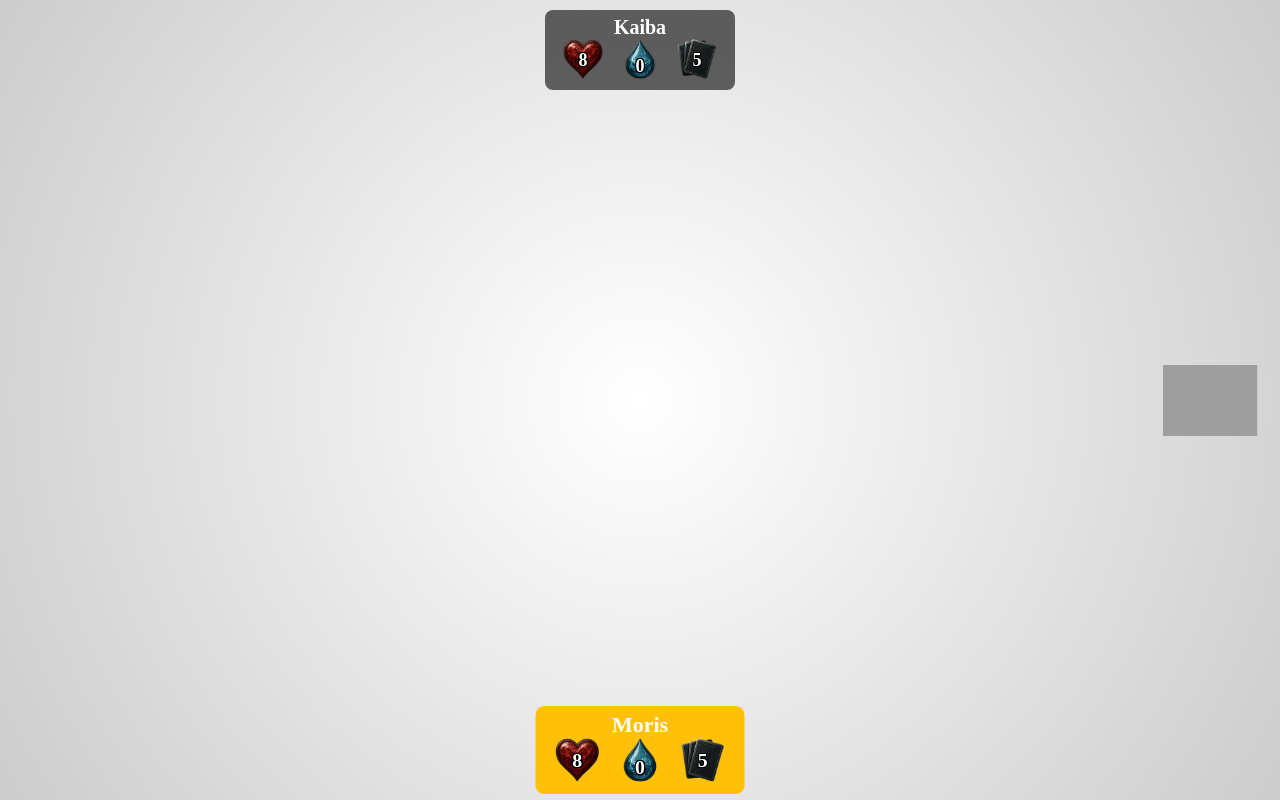
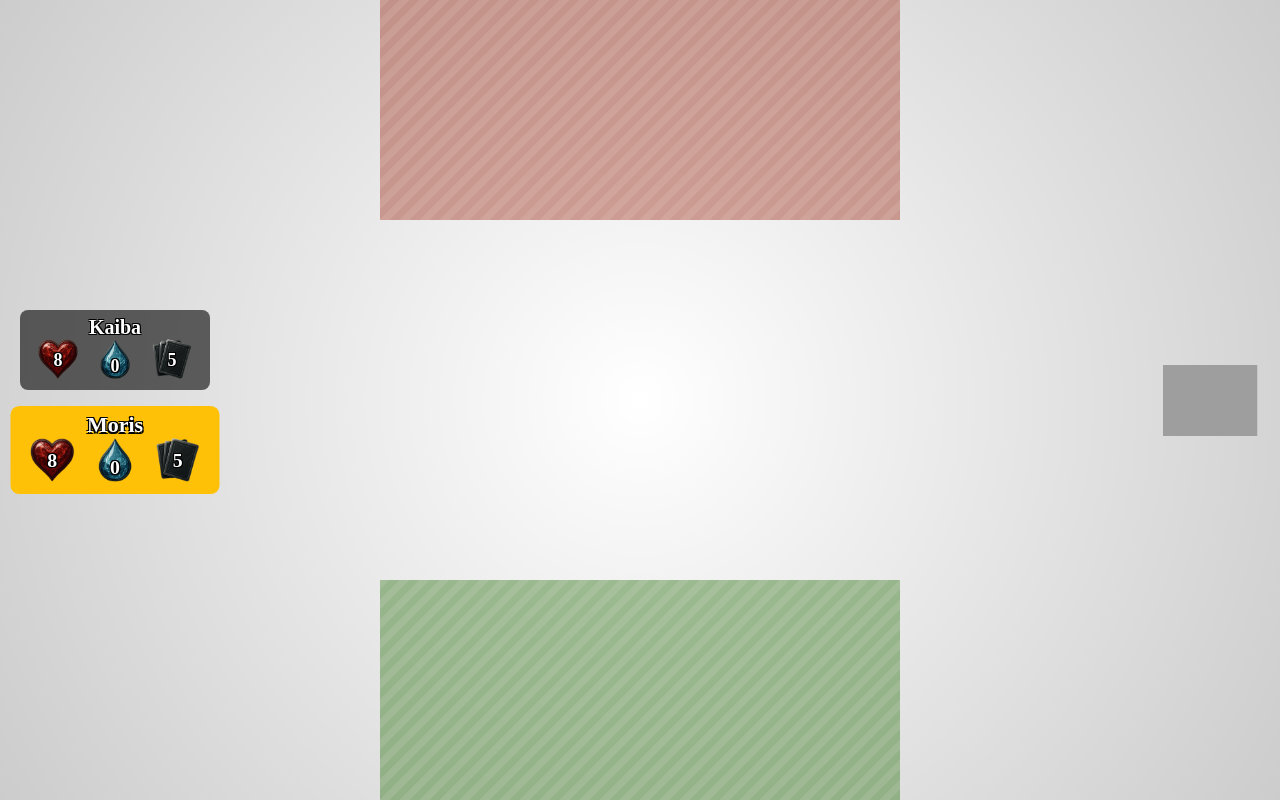
Before and after one commit to hkcmoris/devground-ccg, a website built with webpack: page public/index.html in a window 1280 px wide. Built offline with nearby package versions, Linux system fonts and the light colour scheme; grey boxes are pictures that could not be loaded.

Commit message:
feat: Update UI layout and styles for player and opponent card zones
- Added card zones for player and opponent in index.html.
- Modified player label positioning and added text shadow for better visibility in style.css.
- Introduced styles for card zones, including background gradients and layout adjustments.
- Updated updateTurnUI.ts to ensure proper functionality with new UI elements.

```diff
--- a/public/index.html
+++ b/public/index.html
@@ -10,6 +10,8 @@
 
 <body>
     <div id="ui">
+        <div id="opponent-hand" class="card-zone top"></div>
+        <div id="player-hand" class="card-zone bottom"></div>
         <div id="opponent-info" class="player-label top">Opponent</div>
         <div id="player-info" class="player-label bottom">You</div>
         <button id="btn-end-turn" class="game-button"></button>
--- a/public/style.css
+++ b/public/style.css
@@ -46,8 +46,7 @@ body {
 /* Player label */
 .player-label {
     position: absolute;
-    left: 50%;
-    transform: translateX(-50%);
+    left: 20px;
     padding: 6px 12px;
     background-color: rgba(0, 0, 0, 0.6);
     color: white;
@@ -56,6 +55,11 @@ body {
     font-weight: bold;
     z-index: 999;
     transition: background-color 0.3s, transform 0.2s;
+    text-shadow:
+        -1px -1px 0 #000,
+        1px -1px 0 #000,
+        -1px  1px 0 #000,
+        1px  1px 0 #000;
 
     h2 {
         margin: 0;
@@ -121,14 +125,42 @@ body {
 }
 
 .player-label.bottom {
-    bottom: 10px;
+    margin-top: 10px;
+    top: 50%;
 }
 
 .player-label.top {
-    top: 10px;
+    margin-bottom: 10px;
+    bottom: 50%;
 }
 
 .player-label.active {
     background-color: #ffc107; /* yellow highlight */
-    transform: translateX(-50%) scale(1.1);
+    transform: scale(1.1);
 }
+
+/* Card zones */
+.card-zone {
+    width: 500px;
+    height: 200px;
+    position: absolute;
+    left: 50%;
+    transform: translateX(-50%);
+    display: flex;
+    gap: 8px;
+    padding: 10px;
+    z-index: 900;
+}
+
+.card-zone.bottom {
+    bottom: 0;
+    /* use linear-gradient to generate diagonally striped pattern */
+    background: rgba(71, 129, 47, 0.5) linear-gradient(135deg, rgba(255, 255, 255, 0.1) 25%, transparent 25%, transparent 50%, rgba(255, 255, 255, 0.1) 50%, rgba(255, 255, 255, 0.1) 75%, transparent 75%, transparent);
+    background-size: 20px 20px;
+}
+
+.card-zone.top {
+    top: 0;
+    background: rgba(165, 68, 51, 0.5) linear-gradient(135deg, rgba(255, 255, 255, 0.1) 25%, transparent 25%, transparent 50%, rgba(255, 255, 255, 0.1) 50%, rgba(255, 255, 255, 0.1) 75%, transparent 75%, transparent);
+    background-size: 20px 20px;
+}
--- a/src/ui/updateTurnUI.ts
+++ b/src/ui/updateTurnUI.ts
@@ -1,6 +1,6 @@
+// src/ui/updateTurnUI.ts
 import { Player } from "../core/Player";
 
-// src/ui/updateTurnUI.ts
 export function updateTurnUI(currentPlayer: Player, localPlayer: Player): void {
     const playerLabel = document.getElementById("player-info");
     const opponentLabel = document.getElementById("opponent-info");
```
Also changed, not shown: 1 other file.
